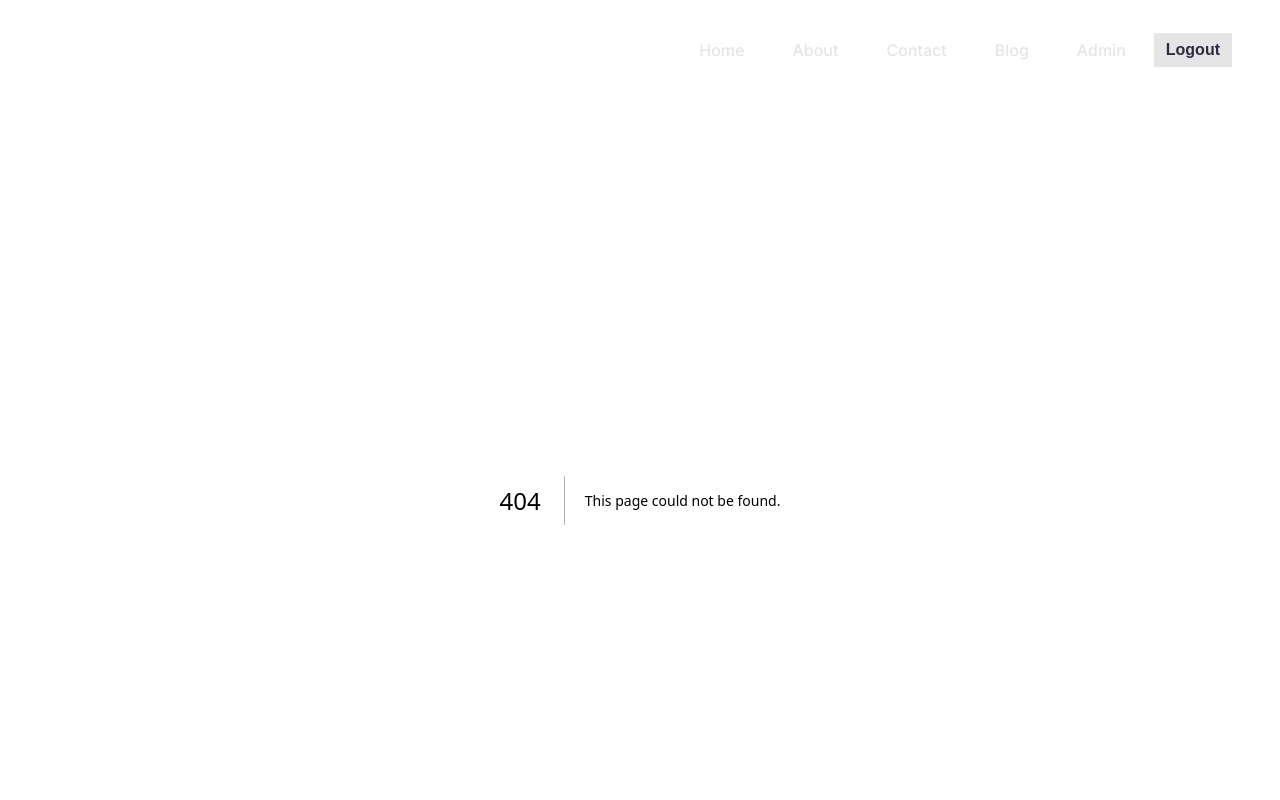
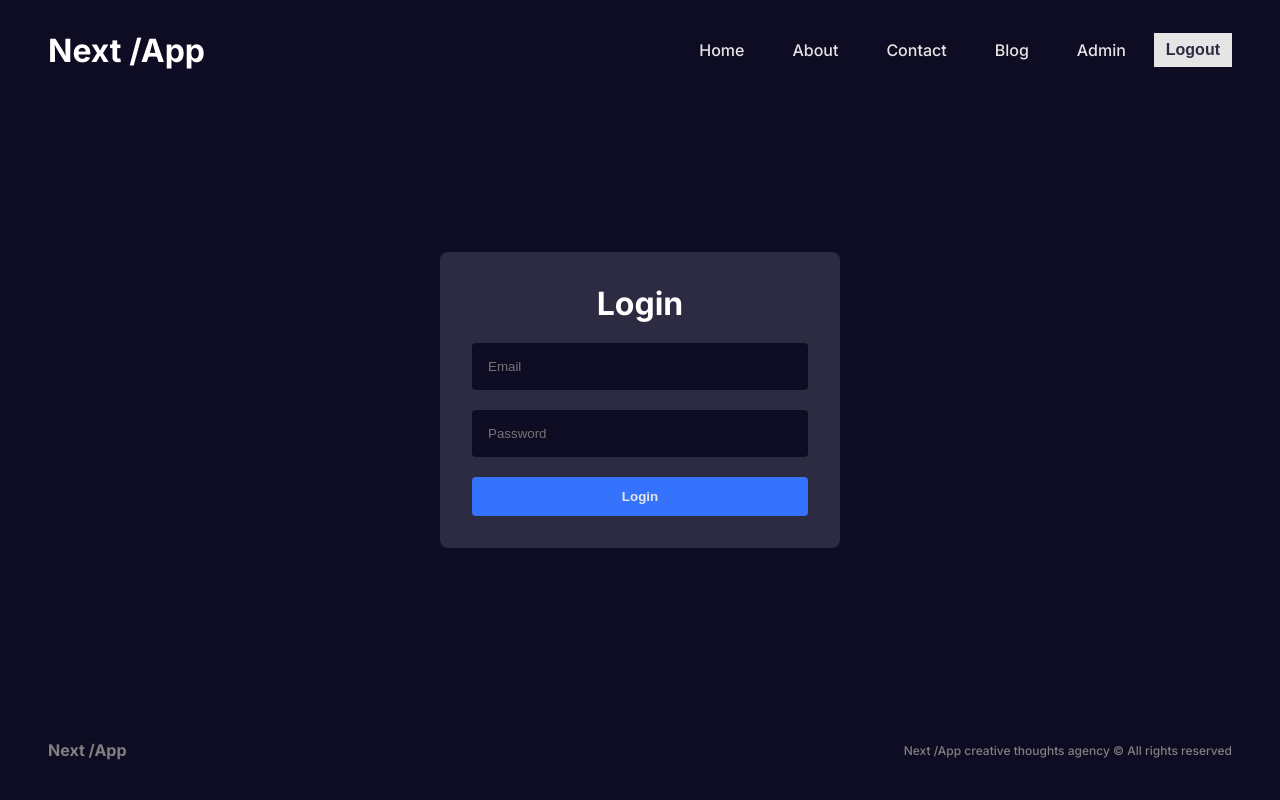
Before and after one commit to lucasNBS/next-app, a Next.js app: page /login in a window 1280 px wide. Before the commit this address had no page. Shown: the top 800 px of the page. Built offline with nearby package versions, Linux system fonts and the light colour scheme.

Commit message:
feat: Auth pages

```diff
--- /dev/null
+++ b/src/app/(auth)/login/page.tsx
@@ -0,0 +1,14 @@
+import style from "src/styles/login.module.css";
+import AuthForm from "src/components/organisms/AuthForm/AuthForm";
+import Input from "src/components/atoms/Input/Input";
+
+export default function Login() {
+  return (
+    <main className={style["login-container"]}>
+      <AuthForm title="Login">
+        <Input type="email" placeholder="Email" styleType="auth" />
+        <Input type="password" placeholder="Password" styleType="auth" />
+      </AuthForm>
+    </main>
+  )
+}
--- a/src/components/atoms/Input/Input.tsx
+++ b/src/components/atoms/Input/Input.tsx
@@ -3,10 +3,15 @@ import style from "./style.module.css"
 type InputProps = {
   type: string
   placeholder: string
+  styleType?: "auth"
 }
 
-export default function Input({ type, placeholder }: InputProps) {
+export default function Input({ type, placeholder, styleType }: InputProps) {
   return (
-    <input className={style["form-input"]} type={type} placeholder={placeholder} />
+    <input
+      className={`${style["form-input"]} ${styleType && style[styleType]}`}
+      type={type}
+      placeholder={placeholder}
+    />
   )
 }
--- a/src/components/atoms/Input/style.module.css
+++ b/src/components/atoms/Input/style.module.css
@@ -5,3 +5,7 @@
   border-radius: 4px;
   color: var(--text-soft);
 }
+
+.form-input.auth {
+  background-color: var(--bg);
+}
--- /dev/null
+++ b/src/components/organisms/AuthForm/AuthForm.tsx
@@ -0,0 +1,17 @@
+import { ReactNode } from "react";
+import style from "./style.module.css";
+
+type AuthFormProps = {
+  title: string
+  children: ReactNode
+}
+
+export default function AuthForm({ title, children }: AuthFormProps) {
+  return (
+    <form className={style["form-container"]} action="">
+      <h2 className={style["form-title"]}>{title}</h2>
+      {children}
+      <button className={style["form-button"]}>{title}</button>
+    </form>
+  )
+}
--- /dev/null
+++ b/src/components/organisms/AuthForm/style.module.css
@@ -0,0 +1,34 @@
+.form-container {
+  width: 100%;
+  max-width: 400px;
+  background-color: var(--bg-soft);
+  padding: 2rem;
+  border-radius: 0.5rem;
+  display: flex;
+  flex-direction: column;
+  justify-content: flex-start;
+  gap: 1.25rem;
+}
+
+.form-title {
+  text-align: center;
+  color: var(--text);
+  font-size: 2rem;
+  font-weight: 700;
+}
+
+.form-button {
+  cursor: pointer;
+  background-color: var(--btn);
+  width: 100%;
+  padding: 0.75rem 1.5rem;
+  border-radius: 0.25rem;
+  color: var(--text-soft);
+  font-weight: 700;
+}
+
+@media screen and (max-width: 450px) {
+  .form-container {
+    max-width: calc(100vw - 2rem);
+  }
+}
--- /dev/null
+++ b/src/styles/login.module.css
@@ -0,0 +1,5 @@
+.login-container {
+  display: flex;
+  justify-content: center;
+  align-items: center;
+}
--- /dev/null
+++ b/src/styles/register.module.css
@@ -0,0 +1,5 @@
+.register-container {
+  display: flex;
+  justify-content: center;
+  align-items: center;
+}
```
Also changed, not shown: src/app/(auth)/register/page.tsx (added, +15 -0 lines).
